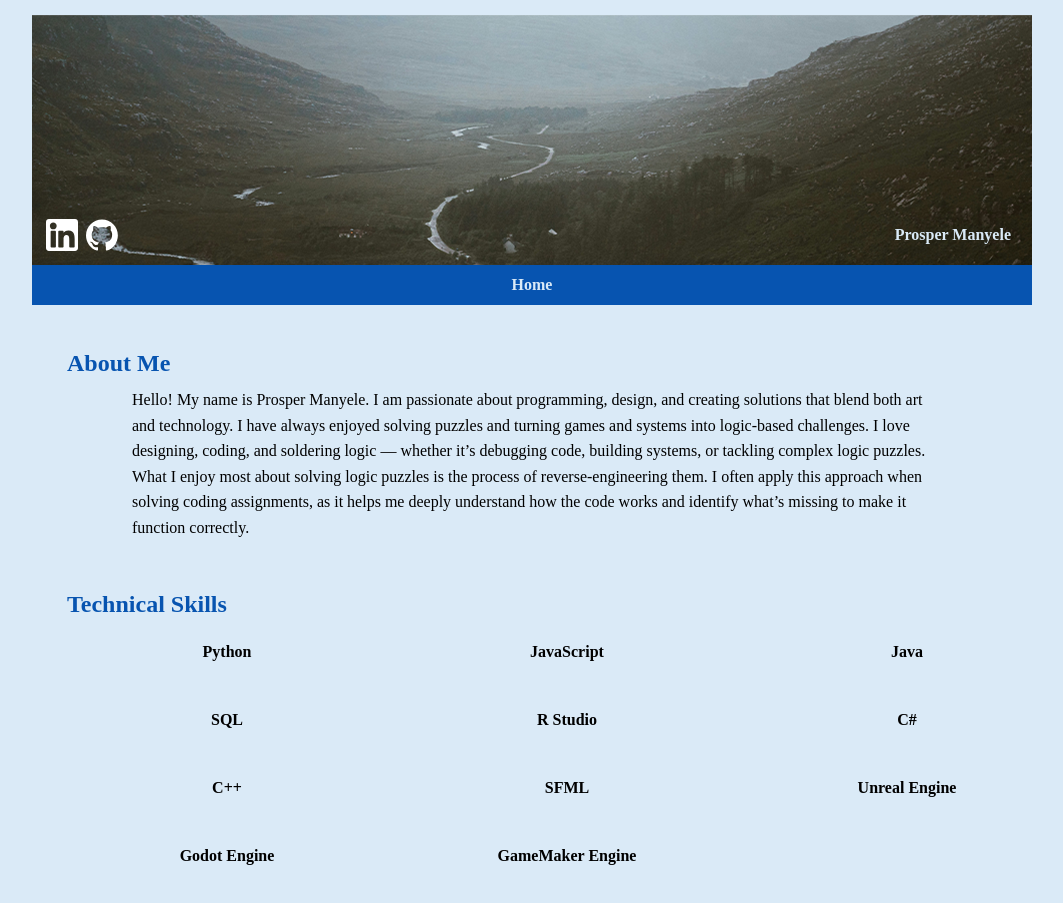
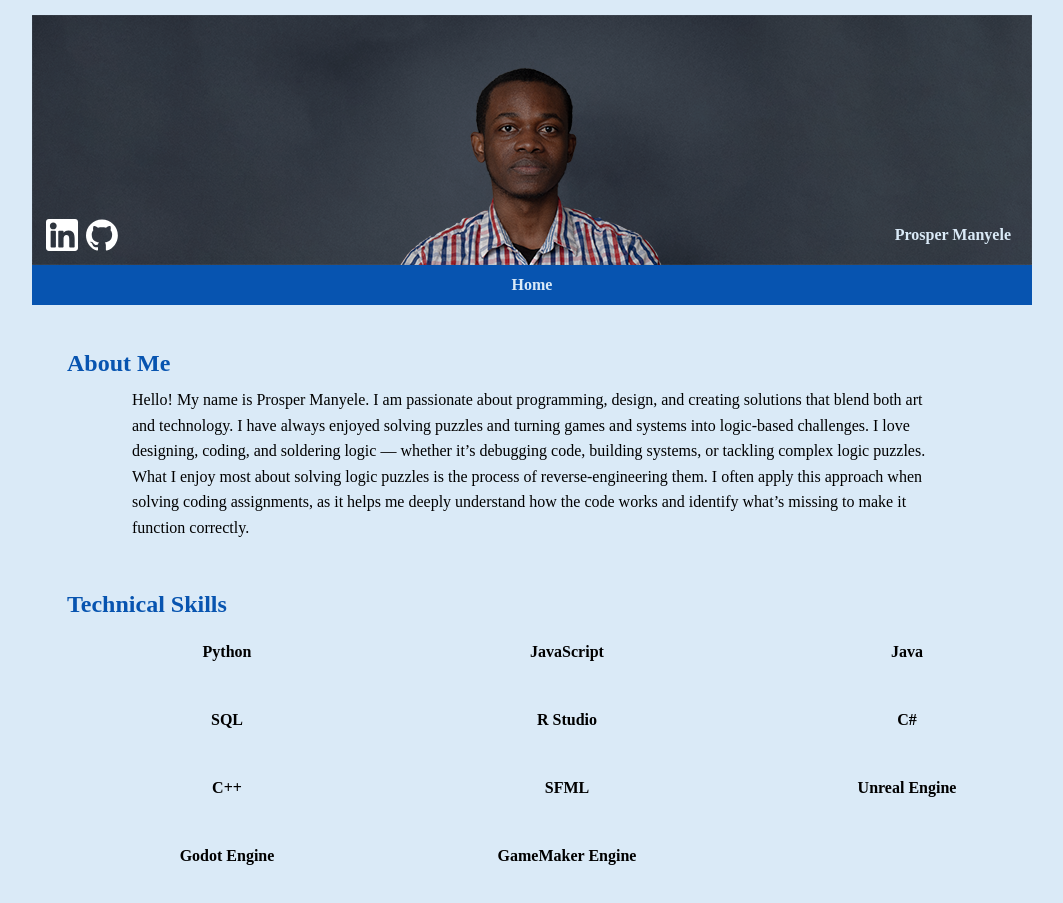
Before and after one commit to Mank1941/portfolio, a plain HTML site: page index.html in a window 1280 px wide. Shown: the top 903 px of the page, without its empty margins (108-1171 px from the left). Drawn offline with Linux system fonts and the light colour scheme; a script that the page names is missing.

Commit message:
Updated Images on SIte

```diff
--- a/index.html
+++ b/index.html
@@ -11,7 +11,7 @@
 	<div class="container">
 		<header>
 			<div id="banner-container">
-				<img id="banner" src="images/banner/1.png">
+				<img id="banner" src="images/banner/2.png">
 				<div class="banner-text topright" id="caption">
 					Prosper Manyele
 				</div>
```
Also changed, not shown: images/banner/2.png (added).
